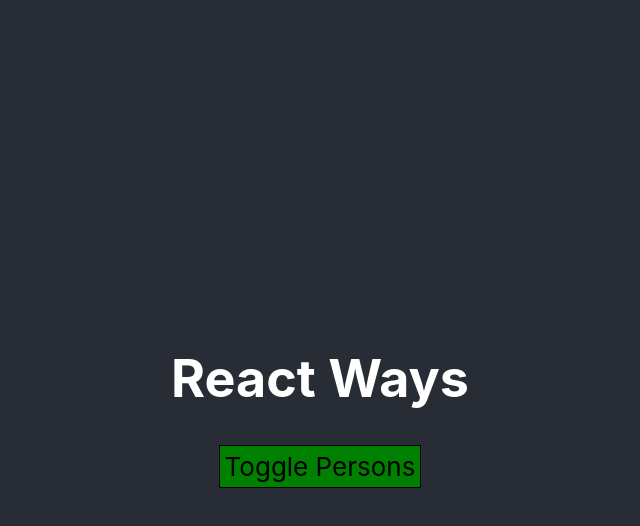
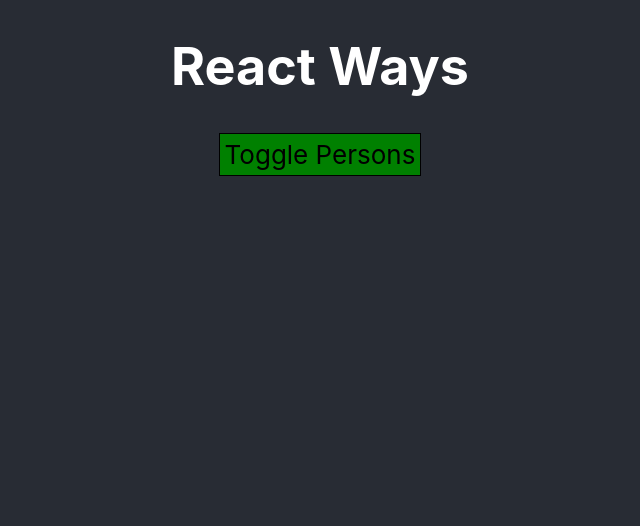
Before and after one commit to jkaddu/React-Practice, a React (Create React App) app in the folder udemy/: page / in a window 1280 px wide. Shown: the top 526 px of the page, without its empty margins (320-960 px from the left). Built offline with nearby package versions, Linux system fonts and the light colour scheme.

Commit message:
added css modules to APP

```diff
--- a/udemy/src/App.js
+++ b/udemy/src/App.js
@@ -1,5 +1,5 @@
 import React, { Component } from "react";
-import "./App.css";
+import classes from "./App.module.css";
 import Persons from "./Persons/Persons";
 
 class App extends Component {
@@ -47,14 +47,6 @@ class App extends Component {
   };
 
   render() {
-    const style = {
-      background: "green",
-      color: "black",
-      font: "inherit",
-      border: "1px solid black",
-      padding: "5px",
-      cursor: "pointer"
-    };
     // rendering a toggle using JSX(Maximilians recommended way using the persons variable and a IF statement)
     let persons = null;
 
@@ -74,15 +66,13 @@ class App extends Component {
           })}
         </div>
       );
-      style.backgroundColor = "red";
     }
 
     return (
-      <div className="App">
-        <header className="App-header">
+      <div className={classes.App}>
         <h1>React Ways</h1>
         <button
-            className="button"
+          className={classes.button}
           alt={this.state.showPersons}
           onClick={this.togglePersonsHandler}
         >
@@ -98,7 +88,6 @@ class App extends Component {
 			  <Persons changed={this.inputChangeHandler} />
 			  </div>
 			) : null} */}
-        </header>
       </div>
     );
   }
--- a/udemy/src/App.css
+++ b/udemy/src/App.module.css
@@ -1,14 +1,10 @@
 .App {
   text-align: center;
-}
-
-.App-header {
   background-color: #282c34;
   min-height: 100vh;
   display: flex;
   flex-direction: column;
   align-items: center;
-  justify-content: center;
   font-size: calc(10px + 2vmin);
   color: white;
 }
@@ -26,3 +22,11 @@
   background: lightGreen;
   color: black;
 }
+
+.button.red {
+  background: red;
+}
+
+.button.red:hover {
+  background: yellow;
+}
```
Also changed, not shown: udemy/src/Assignments/Assign1.js (+21 -11 lines). Lines whose indentation alone changed are shown as unchanged.
